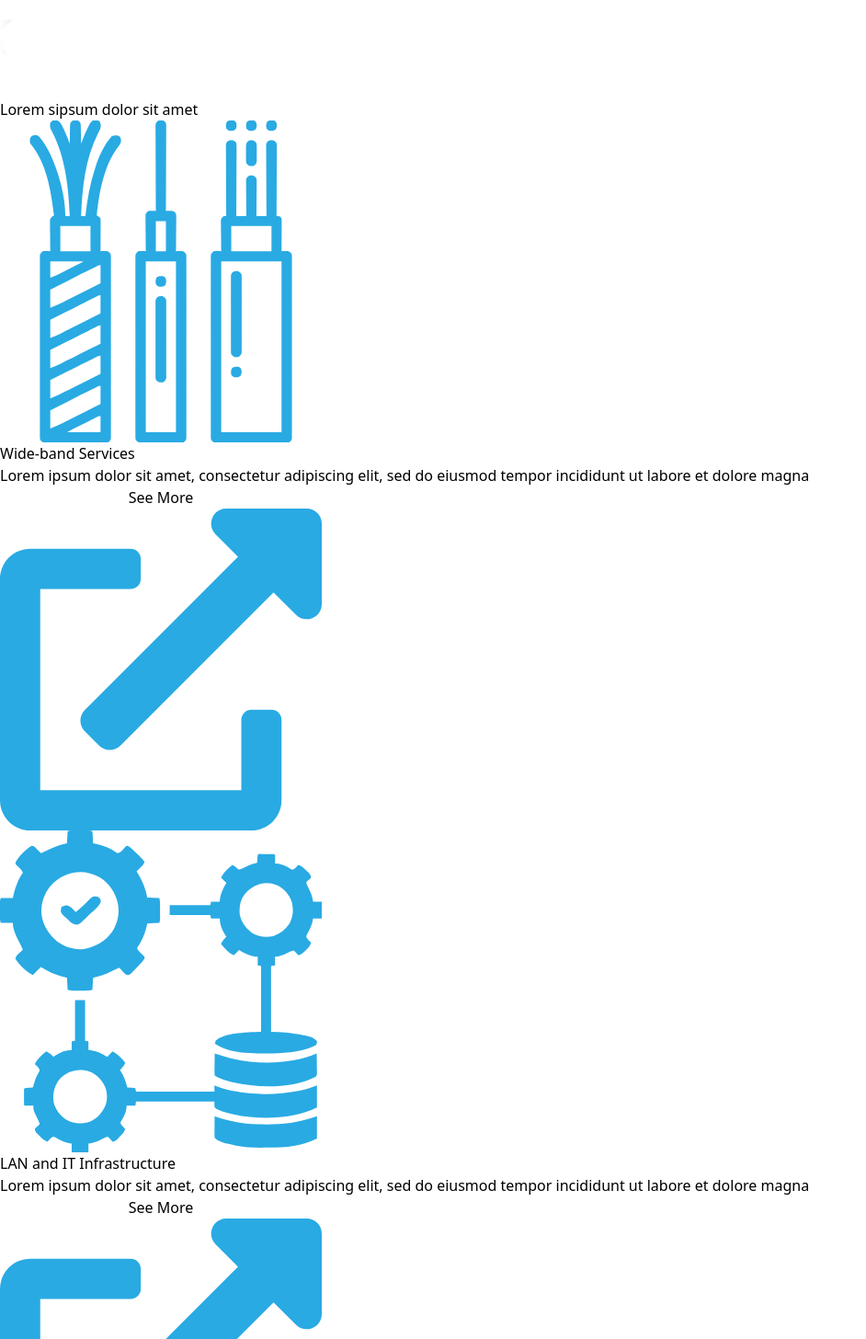
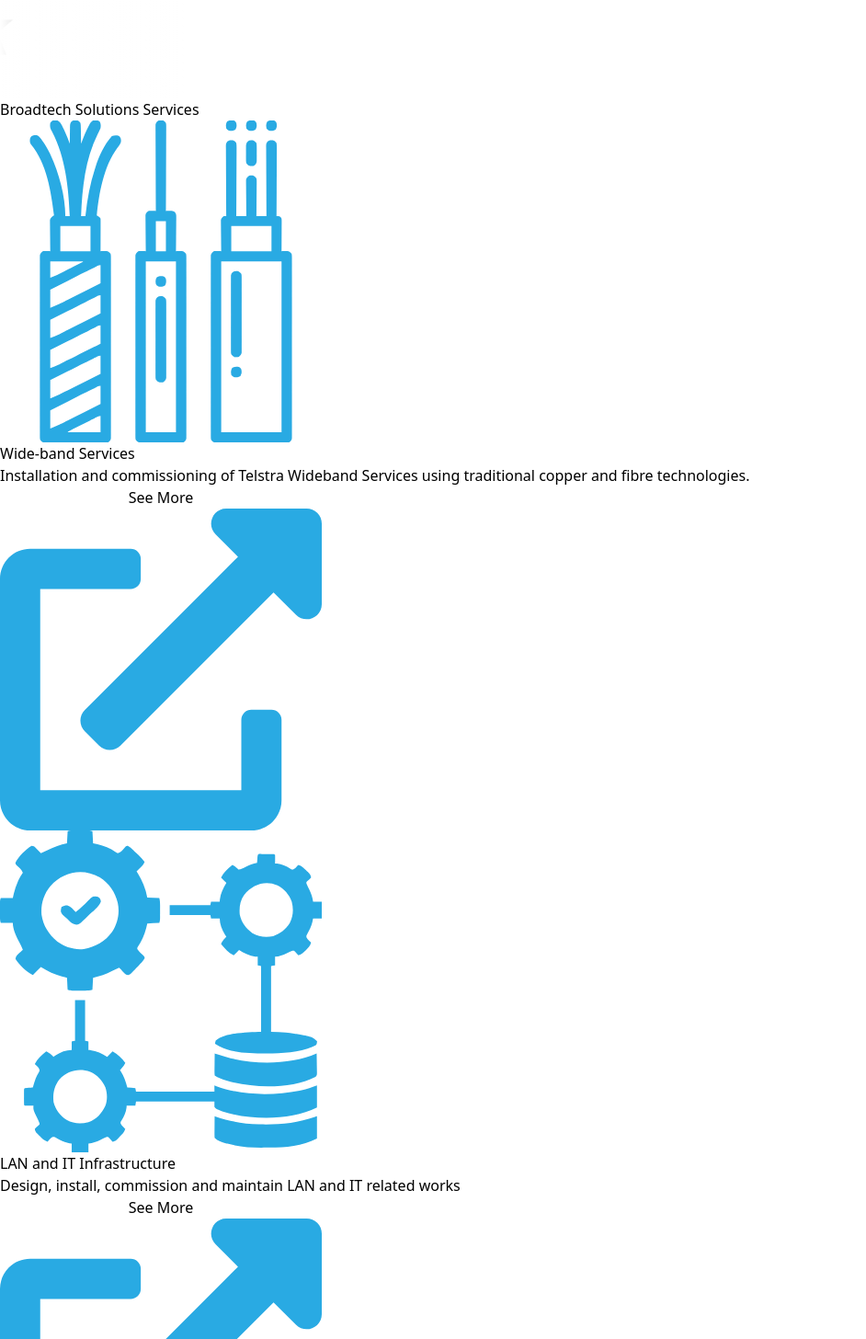
Before and after one commit to juvielone/broadtech, a Next.js app: page / in a window 1280 px wide. Shown: the part 894-2350 px from the top of the page at 92% size, without its empty margins (0-942 px from the left). Built offline with nearby package versions, Linux system fonts and the light colour scheme.

Commit message:
Fix See More Links

```diff
--- a/src/app/sections/Hero.jsx
+++ b/src/app/sections/Hero.jsx
@@ -51,20 +51,21 @@ const Hero = () => {
             <motion.div className="mt-10 w-5/6  mx-auto md:mt-20">
               <motion.h1
                 variants={contentVariant}
-                className="md:text-white font-bold text-3xl text-center md:text-left md:text-2xl md:w-80 md:ml-20"
+                className="md:text-white font-bold text-3xl text-center md:text-left md:text-4xl md:w-4/5 md:ml-20"
               >
-                Lorem ipsum dolor sit amet, consectetur adipiscing elit
+                Empowering Connections with Trusted Telecom Solutions
+                {/* Empowering Connections with Trusted Telecom Solutions (3/4)*/}
               </motion.h1>
               <motion.p
                 variants={contentVariant}
-                className="text-md text-center mt-10 w-fit md:text-[#F5F5F5] md:w-80 md:ml-20 md:text-left"
+                className="text-md text-center mt-8 w-fit md:text-[#F5F5F5] md:w-2/3 md:ml-20 md:text-left"
               >
-                Lorem ipsum dolor sit amet, consectetur adipiscing elit, sed do
-                eiusmod tempor incididunt ut labore et dolore magna aliqua. Ut
-                enim ad minim veniam, quis
+                Rising leader in the telecommunications and communications
+                industry, recognized as a reliable and exceptional partner for
+                major carriers and providers.
               </motion.p>
               {/* Buttons */}
-              <motion.div className="mt-14 w-fit flex mx-auto md:mt-20 md:mx-0">
+              <motion.div className="mt-14 w-fit flex mx-auto md:mt-15 md:pb-3 md:mx-0">
                 {/* Services */}
                 <Link href="/service">
                   <motion.button
--- a/src/app/sections/MarqueeBrand.jsx
+++ b/src/app/sections/MarqueeBrand.jsx
@@ -17,9 +17,10 @@ const MarqueeBrand = () => {
   ];
   return (
     <div className="mt-20 w-5/6 mx-auto md:mt-0 md:py-32 md:w-full">
-      <h1 className="text-center font-bold text-2xl ">
-        Lorem ipsum dolor sit amet, consectetur adipiscing elit,{" "}
+      <h1 className="text-center font-bold text-2xl sm:text-3xl ">
+        Services Installed And Commissioned for Our Partner's Clients
       </h1>
+
       <div className="mt-5 p-7">
         <Marquee gradient={true}>
           {brandNames.map((brand, index) => (
--- a/src/app/sections/Services.jsx
+++ b/src/app/sections/Services.jsx
@@ -25,12 +25,15 @@ const Services = () => {
       variants={container}
       initial="hidden"
       whileInView="show"
-      className="px-11 mt-28 md:mt-10"
+      className="px-11 pb-10 mt-28 md:mt-10"
     >
       {/* Content */}
       <motion.div>
-        <motion.h1 variants={contentVariant} className="font-bold text-2xl">
-          Lorem sipsum dolor sit amet
+        <motion.h1
+          variants={contentVariant}
+          className="font-bold text-2xl sm:text-4xl"
+        >
+          <span className="text-[#29AAE3]">Broadtech Solutions</span> Services
         </motion.h1>
       </motion.div>
 
@@ -43,7 +46,7 @@ const Services = () => {
           whileTap={{ scale: 0.95 }}
           className="border-2 border-[#C9C6C6] rounded-md shadow-md"
         >
-          <motion.div className="flex">
+          <motion.div className="flex h-20">
             <span>
               <Image
                 src="/assets/service-icons/wideband.svg"
@@ -57,9 +60,9 @@ const Services = () => {
               Wide-band Services
             </h2>
           </motion.div>
-          <p className="px-3 py-5">
-            Lorem ipsum dolor sit amet, consectetur adipiscing elit, sed do
-            eiusmod tempor incididunt ut labore et dolore magna
+          <p className="px-3 py-5 sm:h-44">
+            Installation and commissioning of Telstra Wideband Services using
+            traditional copper and fibre technologies.
           </p>
           <Link href="/service#wireband">
             <motion.button className="flex pb-3">
@@ -83,7 +86,7 @@ const Services = () => {
           whileTap={{ scale: 0.95 }}
           className="border-2 border-[#C9C6C6] rounded-md shadow-md"
         >
-          <motion.div className="flex">
+          <motion.div className="flex h-20">
             <span>
               <Image
                 src="/assets/service-icons/it-infas.svg"
@@ -97,10 +100,11 @@ const Services = () => {
               LAN and IT Infrastructure
             </h2>
           </motion.div>
-          <p className="px-3 py-5">
-            Lorem ipsum dolor sit amet, consectetur adipiscing elit, sed do
-            eiusmod tempor incididunt ut labore et dolore magna
+          <p className="px-3 py-5 sm:h-44">
+            Design, install, commission and maintain LAN and IT related works
           </p>
+          <div>
+            <div className=" w-fit">
               <Link href="/service#it-infas">
                 <motion.button className="flex pb-3">
                   <motion.div className="px-3 font-medium">See More</motion.div>
@@ -115,6 +119,8 @@ const Services = () => {
                   </motion.div>
                 </motion.button>
               </Link>
+            </div>
+          </div>
         </motion.div>
         {/* Copper and Fibre Install Card */}
         <motion.div
@@ -123,23 +129,23 @@ const Services = () => {
           whileTap={{ scale: 0.95 }}
           className="border-2 border-[#C9C6C6] rounded-md shadow-md"
         >
-          <motion.div className="flex">
-            <span>
+          <motion.div className="flex h-20">
+            <span className="mt-2">
               <Image
                 src="/assets/service-icons/copper-fibre-install.svg"
-                className="w-auto m-2"
+                className="w-auto  h-16"
                 width={350}
-                height={350}
+                height={300}
                 alt="brands"
               />
             </span>
-            <h2 className="text-lg font-semibold mt-3  w-2/3">
+            <h2 className="text-lg font-semibold mt-3 w-2/3">
               Copper and Fibre Instal
             </h2>
           </motion.div>
-          <p className="px-3 py-5">
-            Lorem ipsum dolor sit amet, consectetur adipiscing elit, sed do
-            eiusmod tempor incididunt ut labore et dolore magna
+          <p className="px-3 py-5 sm:h-44">
+            Broadtech Business Solutions has in-depth experience in end-to-end
+            copper and fibre network installation, testing and maintenance
           </p>
           <Link href="/service#copper">
             <motion.button className="flex pb-3">
@@ -163,23 +169,23 @@ const Services = () => {
           whileTap={{ scale: 0.95 }}
           className="border-2 border-[#C9C6C6] rounded-md shadow-md"
         >
-          <motion.div className="flex">
-            <span>
+          <motion.div className="flex h-20">
+            <span className="p-2 mt-2">
               <Image
                 src="/assets/service-icons/carrier.svg"
-                className="w-auto m-2"
+                className="w-auto "
                 width={350}
                 height={350}
                 alt="brands"
               />
             </span>
-            <h2 className="text-lg font-semibold mt-3 ml-3 w-2/3">
+            <h2 className="text-lg m w-fit font-semibold mt-3">
               Carrier and Infastructure Projects
             </h2>
           </motion.div>
-          <p className="px-3 py-5">
-            Lorem ipsum dolor sit amet, consectetur adipiscing elit, sed do
-            eiusmod tempor incididunt ut labore et dolore magna
+          <p className="px-3 py-5 sm:h-44">
+            Network infrastructure services, covering installation,
+            commissioning, monitoring, and disaster recovery.
           </p>
           <Link href="/service#carrier">
             <motion.button className="flex pb-3">
```
Lines whose indentation alone changed are shown as unchanged.
